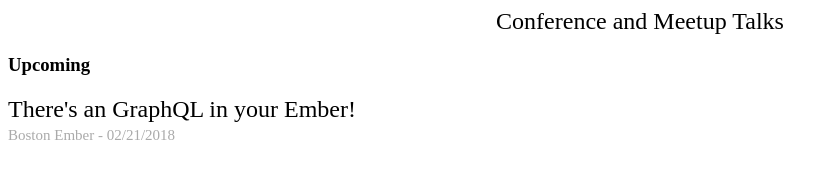
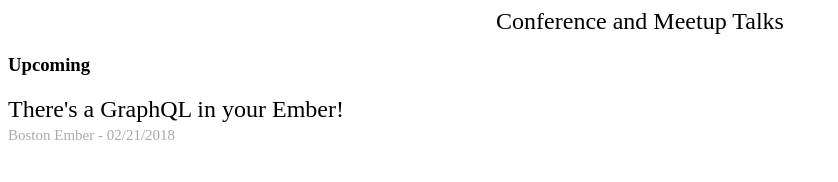
Before and after one commit to cball/cball.me, a Gatsby site: page / in a window 1280 px wide. Shown: the top 182 px of the page, without its empty margins (0-838 px from the left). Built offline with nearby package versions, Linux system fonts and the light colour scheme; Gatsby itself is replaced by a stand-in of ours.

Commit message:
Fix spelling mistake on Ember GraphQL talk

```diff
--- a/data/talks.js
+++ b/data/talks.js
@@ -102,7 +102,7 @@ export default [
   // },
   {
     location: 'Boston Ember',
-    title: "There's an GraphQL in your Ember!",
+    title: "There's a GraphQL in your Ember!",
     date: moment('2018-02-21').utc()
   }
 ];
```
